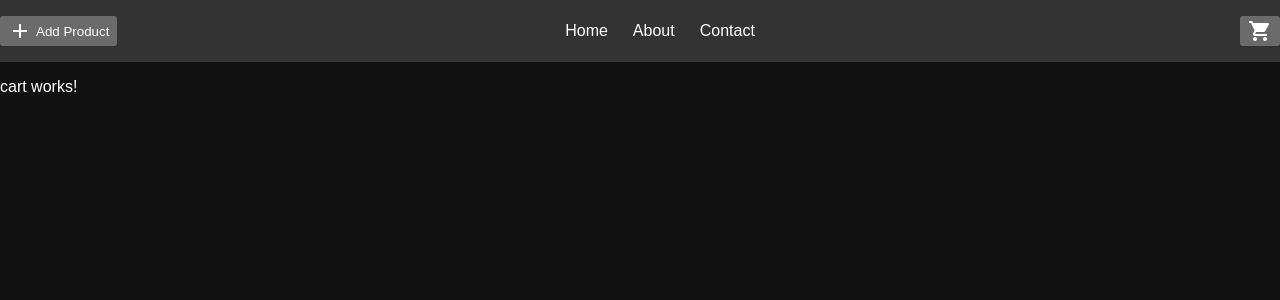
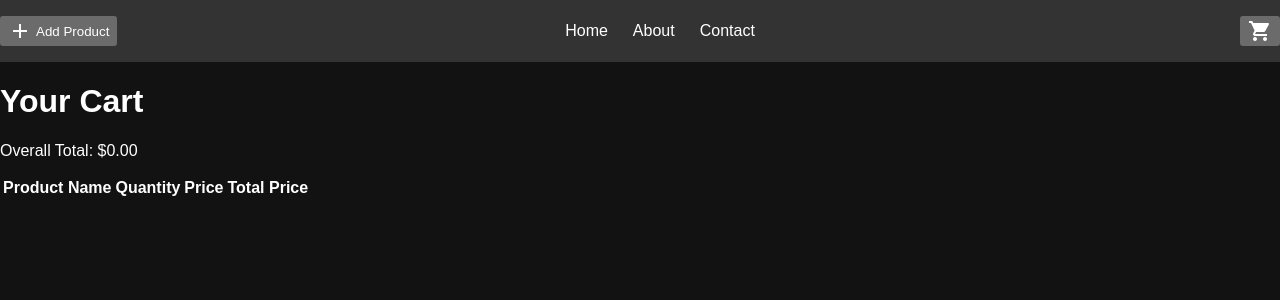
Before and after one commit to MarkoMesel/Furniture-Store, an Angular app: page /cart in a window 1280 px wide. Shown: the top 300 px of the page. Built offline with nearby package versions, Linux system fonts and the light colour scheme.

Commit message:
Added a table to the cart page displaying all cart items with their details and the total price Implemented a function in cart.component.ts to calculate the total price of items in the cart

```diff
--- a/src/app/cart/cart.component.html
+++ b/src/app/cart/cart.component.html
@@ -1 +1,20 @@
-<p>cart works!</p>
+<h1>Your Cart</h1>
+<p class="price-summary">Overall Total: {{ getTotal() | currency }}</p>
+<table class="cart-table">
+  <thead>
+    <tr>
+      <th>Product Name</th>
+      <th>Quantity</th>
+      <th>Price</th>
+      <th>Total Price</th>
+    </tr>
+  </thead>
+  <tbody>
+    <tr *ngFor="let item of cartItems">
+      <td>{{ item.product.name }}</td>
+      <td>{{ item.quantity }}</td>
+      <td>{{ item.product.price | currency }}</td>
+      <td>{{ (item.product.price * item.quantity) | currency }}</td>
+    </tr>
+  </tbody>
+</table>
--- a/src/app/cart/cart.component.ts
+++ b/src/app/cart/cart.component.ts
@@ -1,11 +1,37 @@
-import { Component } from '@angular/core';
+import { Component, OnDestroy, OnInit } from '@angular/core';
+import { CartItem } from '../../types';
+import { Subscription } from 'rxjs';
+import { CartService } from '../cart.service';
+import { CommonModule } from '@angular/common';
 
 @Component({
   selector: 'app-cart',
-  imports: [],
+  imports: [CommonModule],
   templateUrl: './cart.component.html',
   styleUrl: './cart.component.scss'
 })
-export class CartComponent {
+export class CartComponent implements OnInit, OnDestroy {
+  cartItems: CartItem[] = [];
+  private subscription!: Subscription;
 
+  constructor(private cartService: CartService) {}
+
+  ngOnInit(): void {
+    // Subscribe to the cartItems observable to get updates
+    this.subscription = this.cartService.cartItems$.subscribe(items => {
+      this.cartItems = items;
+    });
+  }
+
+  // Calculate the overall total price of the cart
+  getTotal(): number {
+    return this.cartItems.reduce((total, item) =>
+      total + (item.product.price * item.quantity), 0
+    );
+  }
+
+  ngOnDestroy(): void {
+    // Unsubscribe to prevent memory leaks
+    this.subscription.unsubscribe();
+  }
 }
```
